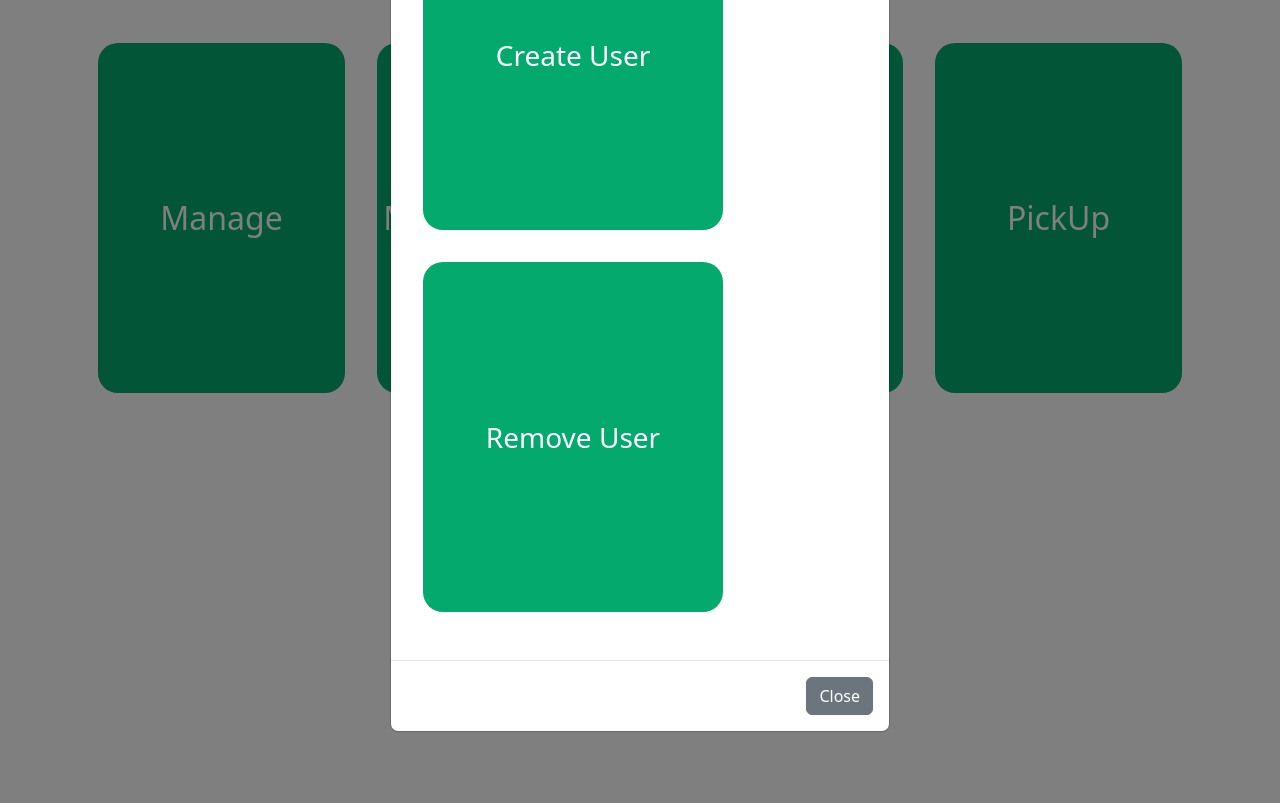
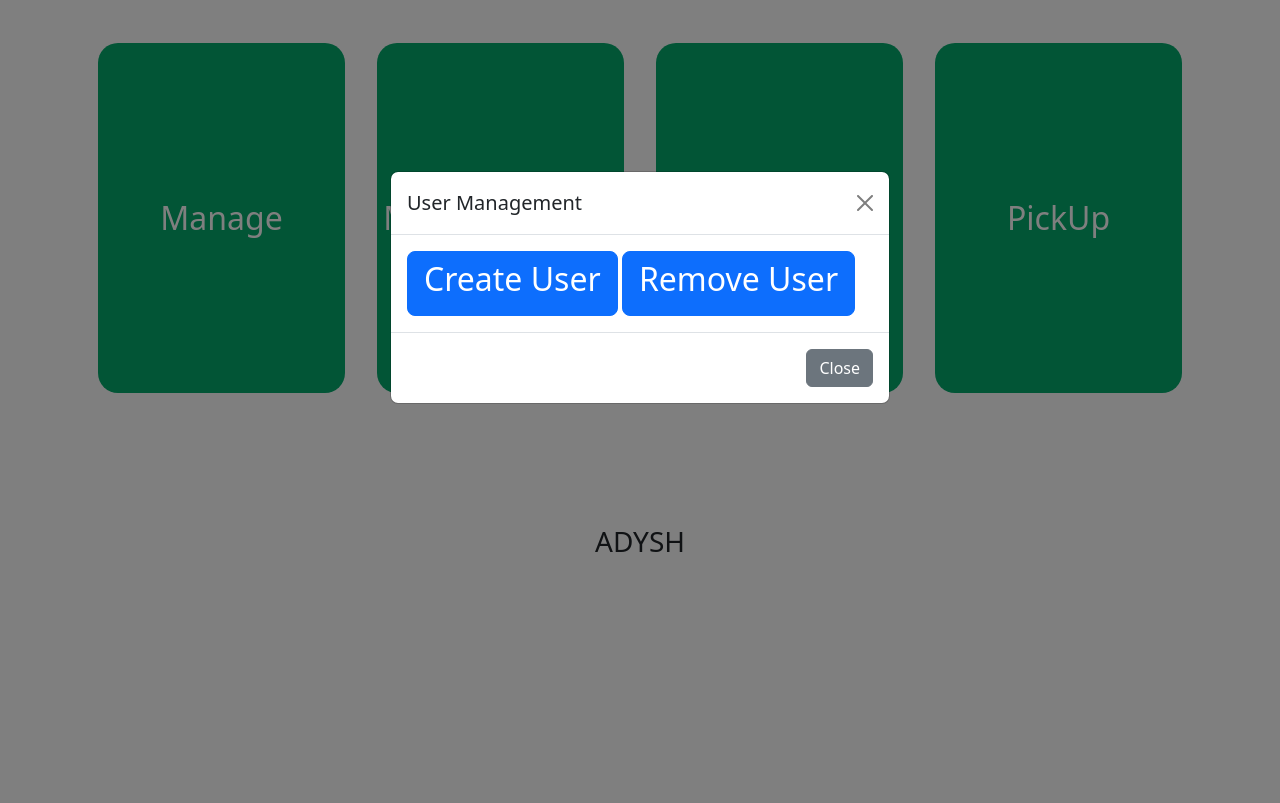
Before and after one commit to yovelnir/adysh, a Django app: template adivtest/app/templates/main_Wmanager.html in a window 1280 px wide, after a click on "Manage Users". Shown: the part 228-1031 px from the top of the page. Run offline with Django 4.2, Linux system fonts and the light colour scheme; the template is opened without the code that fills it: most values are stand-ins (such as "Sample title", 1, 10 or a date in 2020); some libraries are stand-ins or nearby versions.

Commit message:
general fixes

```diff
--- a/adivtest/app/templates/main_Wmanager.html
+++ b/adivtest/app/templates/main_Wmanager.html
@@ -5,9 +5,10 @@
     <meta charset="UTF-8">
     <meta http-equiv="X-UA-Compatible" content="IE=edge">
     <meta name="viewport" content="width=device-width, initial-scale=1.0">
-    <link rel="stylesheet" href="{% static 'styles.css' %}" />
     <link rel="stylesheet" href="{% static 'css/bootstrap.min.css'' %}" />
     <script src="{% static 'js/bootstrap.min.js' %}"></script>
+    <link rel="stylesheet" href="{% static 'styles.css' %}" />
+    <link rel="stylesheet" href="{% static 'create_user.css' %}" />
     <title>Main Page</title>
 </head>
 <body>
@@ -20,7 +21,7 @@
       <img src="{% static 'SCE_logo.png' %}" alt="Avatar" class="avatar" />
     </div>
     <div class="container">
-      <div class="tab"><h2 id="tab_text">Manage Inventory Menu</h2></div>
+      <div class="tab"><h2 id="tab_text">Manage Inventory</h2></div>
       <div class="tab"><h2 id="tab_text">Manage Orders</h2></div>
       <div class="tab" type="button" data-bs-toggle="modal" data-bs-target="#manageUsers"><h2 id="tab_text">Manage Users</h2></div></button>
       <div class="tab"><h2 id="tab_text">PickUp Schedule</h2></div>
@@ -29,7 +30,7 @@
 
 <!--User Management Modal -->
 <div class="modal fade" id="manageUsers" data-bs-backdrop="static" data-bs-keyboard="false" tabindex="-1" aria-labelledby="manageUsersLabel" aria-hidden="true">
-  <div class="modal-dialog">
+  <div class="modal-dialog modal-dialog-centered">
     <div class="modal-content">
       <div class="modal-header">
         <h1 class="modal-title fs-5" id="manageUsersLabel">User Management</h1>
@@ -37,9 +38,9 @@
       </div>
       <div class="modal-body">
         <!--Create User Button-->
-        <div class="tab" type="button" data-bs-toggle="modal" data-bs-target="#CreateUser"><h3 id="tab_text">Create User</h2></div>
+        <div class="btn btn-primary btn-lg" type="button" data-bs-toggle="modal" data-bs-target="#CreateUser"><h3 class="fs-2">Create User</h3></div>
         <!--Remove User Button-->
-        <div class="tab" type="button" data-bs-toggle="modal" data-bs-target="#RemoveUser"><h3 id="tab_text">Remove User</h2></div>
+        <div class="btn btn-primary btn-lg" type="button" data-bs-toggle="modal" data-bs-target="#RemoveUser"><h3 class="fs-2">Remove User</h3></div>
       </div>
       <div class="modal-footer">
         <button type="button" class="btn btn-secondary" data-bs-dismiss="modal">Close</button>
@@ -54,44 +55,43 @@
   <div class="modal-dialog modal-dialog-centered">
     <div class="modal-content">
       <div class="modal-header">
+        <h1 class="modal-title fs-5" id="createUserLabel">Create new user:</h1>
         <button type="button" class="btn-close" data-bs-dismiss="modal" aria-label="Close"></button>
       </div>
-      <form action="{% url 'create_user' %}" method="POST">
+      <form class ="create_form" action="{% url 'create_user' %}" method="POST">
         {% csrf_token %}
         <div class="modal-body">
-          <h2>Create new user:</h2><br>
-          <br>
+
           <!--First name text input-->
           <label for="fname">First name:</label>
-          <input type="text" id="fname" name="fname" required><br>
+          <input class="text-input" type="text" id="fname" name="fname" required><br>
 
           <!--Last name text input-->
           <label for="lname">Last name:</label>
-          <input type="text" id="lname" name="lname" required><br>
+          <input class="text-input" type="text" id="lname" name="lname" required><br>
 
           <!--ID text input-->
           <label for="id">ID:</label>
-          <input type="number" id="id" name="id" minlength="9" maxlength="9" required><br>
+          <input class="text-input" type="text" onkeypress="return (event.charCode !=8 && event.charCode ==0 || (event.charCode >= 48 && event.charCode <= 57))" id="id" name="id" minlength="9" maxlength="9" required><br>
 
           <!--Email text input-->
           <label for="email">Email:</label>
-          <input type="email" id="email" name="email" required><br>
+          <input class="text-input" type="email" id="email" name="email" required><br>
 
           <!--Password text input-->
           <label for="password">Password:</label>
-          <input type="text" id="password" name="password" required><br>
+          <input class="text-input" type="text" id="password" name="password" required><br>
 
           <!--Role select option input-->
           <label>User role:</label><br>
-          <input type="radio" id="student" name="role" value="1" required>
-          <label for="student">Student</label><br>
-          <input type="radio" id="asm" name="role" value="3" required>
-          <label for="asm">Academic Staff Member</label><br>
-          <input type="radio" id="manager" name="role" value="2" required>
-          <label for="manager">Warehouse Manager</label><br>
+          <select style="width:100%;" id="role" name="role">
+            <option value="1">Student</option>
+            <option value="3">Academic Staff Member</option>
+            <option value="2">Warehouse Manager</option>
+          </select><br>
 
           <!--Submit to create new user-->
-          <button type="submit" class="btn btn-primary" style="width: 30%;">Create User</button>
+          <button type="submit" class="submit_button">Create User</button>
 
         </div>
       </form>
@@ -105,15 +105,16 @@
   <div class="modal-dialog modal-dialog-centered">
     <div class="modal-content">
       <div class="modal-header">
+        <h1 class="modal-title fs-5" id="removeUserLabel">Remove user</h1>
         <button type="button" class="btn-close" data-bs-dismiss="modal" aria-label="Close"></button>
       </div>
-      <form action="{% url 'delete_user' %}" method="POST">
+      <form class ="create_form" action="{% url 'delete_user' %}" method="POST">
         {% csrf_token %}
         <div class="modal-body">
           <div><h3>Email of user:</h3></div>
-          <input type="email" id="email" name="email" required><br>
+          <input class="text-input" type="email" id="email" name="email" required><br>
 
-          <button type="submit" class="btn btn-primary" style="width: 30%;" onclick="return confirm('Are you sure?')">Remove User</button>
+          <button type="submit" class="submit_button" onclick="return confirm('Are you sure you want to remove this user?')">Remove User</button>
         </div>
       </form>
     </div>
```
Also changed, not shown: adivtest/app/static/create_user.css (added, +30 -0 lines).
